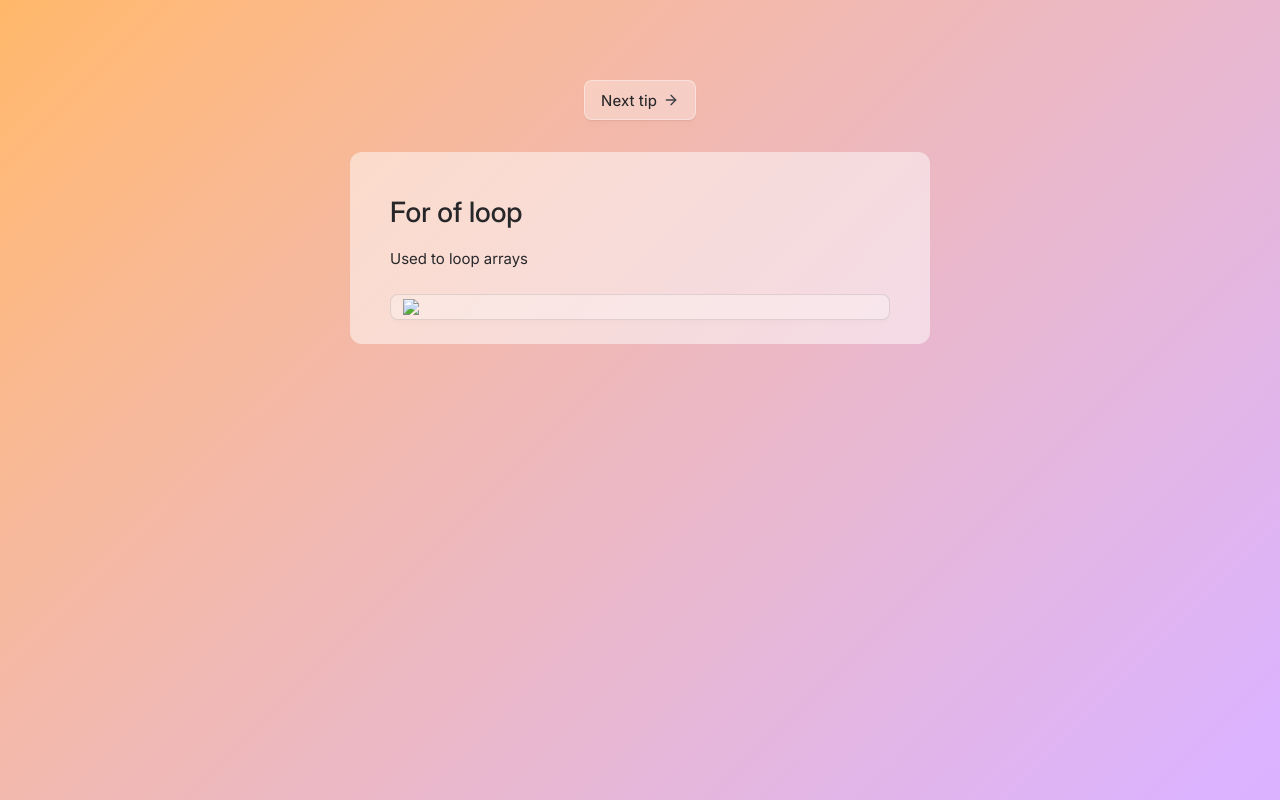
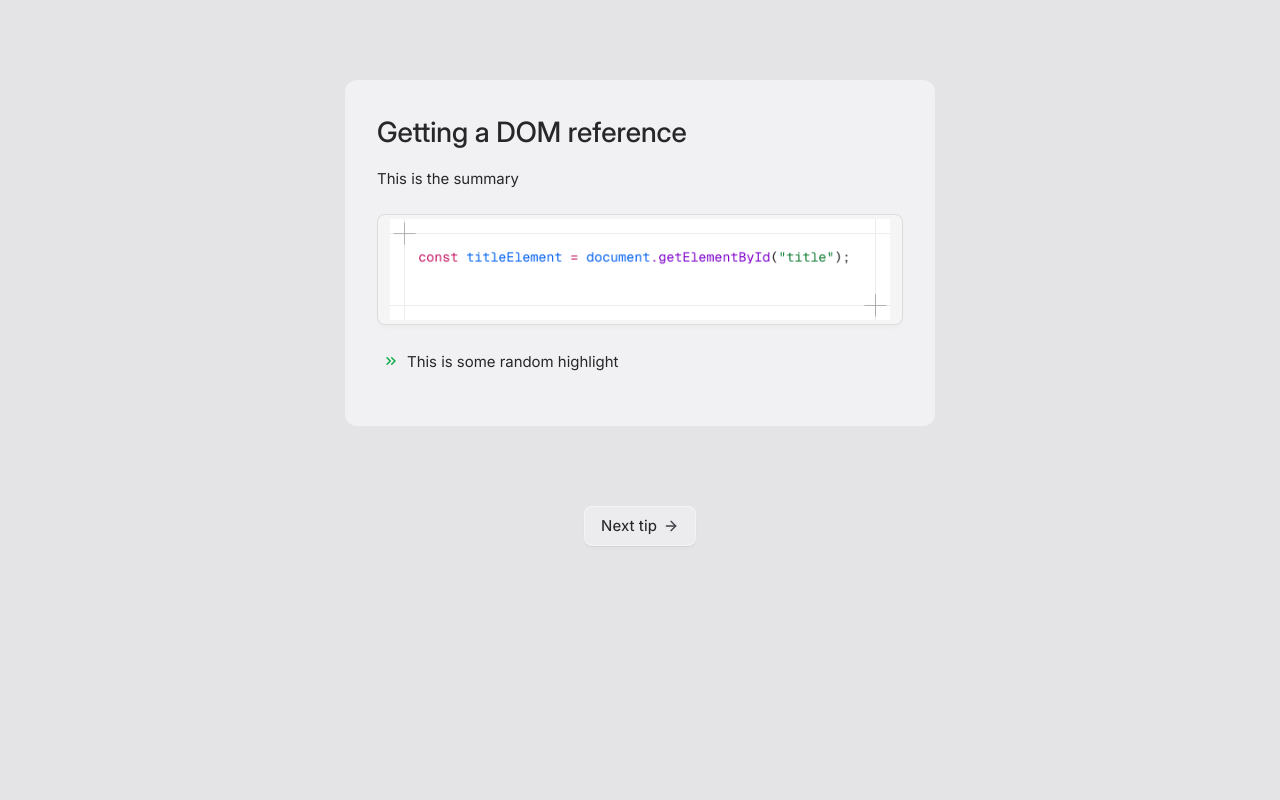
Before and after one commit to jack-brind/flashcards, a website built with Vite: page index.html in a window 1280 px wide. Built offline with nearby package versions, Linux system fonts and the light colour scheme; files whose address does not match are found by name.

Commit message:
Small changes

```diff
--- a/index.html
+++ b/index.html
@@ -13,26 +13,6 @@
   </head>
   <body>
     <div class="main">
-      <button id="refresh" class="button-default">
-        <div class="btn-label">Next tip</div>
-        <span class="btn-icon">
-          <svg
-            xmlns="http://www.w3.org/2000/svg"
-            width="16"
-            height="16"
-            viewBox="0 0 24 24"
-            fill="none"
-            stroke="#3f3f47"
-            stroke-width="2"
-            stroke-linecap="round"
-            stroke-linejoin="round"
-            class="feather feather-arrow-right"
-          >
-            <line x1="5" y1="12" x2="19" y2="12"></line>
-            <polyline points="12 5 19 12 12 19"></polyline>
-          </svg>
-        </span>
-      </button>
       <div class="card">
         <h1 id="title"></h1>
         <p id="summary"></p>
@@ -59,6 +39,26 @@
         </div>
       </div>
     </div>
+    <button id="refresh" class="button-default">
+      <div class="btn-label">Next tip</div>
+      <span class="btn-icon">
+        <svg
+          xmlns="http://www.w3.org/2000/svg"
+          width="16"
+          height="16"
+          viewBox="0 0 24 24"
+          fill="none"
+          stroke="#3f3f47"
+          stroke-width="2"
+          stroke-linecap="round"
+          stroke-linejoin="round"
+          class="feather feather-arrow-right"
+        >
+          <line x1="5" y1="12" x2="19" y2="12"></line>
+          <polyline points="12 5 19 12 12 19"></polyline>
+        </svg>
+      </span>
+    </button>
   </body>
   <script type="module" src="./src/script.js"></script>
 </html>
--- a/src/script.js
+++ b/src/script.js
@@ -1,6 +1,8 @@
 'use-strict';
 
 import { javascriptTips } from './tips.js';
+
+console.log(javascriptTips.length);
 
 // DOM references
 const titleElement = document.getElementById('title');
--- a/src/styles.css
+++ b/src/styles.css
@@ -315,11 +315,13 @@
 
 html {
   height: 100vh;
-  background: linear-gradient(
+  /* background: linear-gradient(
     135deg,
     var(--color-orange-300),
     var(--color-purple-300)
-  );
+  ); */
+  background: var(--color-zinc-200);
+  scroll-behavior: smooth;
 }
 
 body button {
@@ -356,7 +358,7 @@ p {
 
 .card {
   background: rgb(255, 255, 255, 0.5);
-  padding: 24px 40px;
+  padding: 16px 32px 40px 32px;
   border-radius: 12px;
   margin: 0px auto;
   height: fit-content;
@@ -399,6 +401,11 @@ p {
   transform: translate(0px);
 }
 
+emphasis {
+  color: var(--color-red-500);
+  font-style: italic;
+}
+
 .btn-label {
   user-select: none;
   color: var(--color-zinc-800);
--- a/src/tips.js
+++ b/src/tips.js
@@ -88,8 +88,17 @@ export const javascriptTips = [
   {
     title: 'Truthy & Falsy values',
     summary:
-      'These are values that JavaScript will interpret with defaults. Values are truthy if they return a ???. If the value returned is ',
+      'These values determine how expressions evaluate in boolean contexts. Values are falsy when they return false, 0, an empty string, Null, Undefined or NaN. Values are truthy non-zero numbers, non-empty strings, true, or an object ({} or []).',
     snippet: '/snippets/docbyid.png',
-    highlight: "You don't need to how a car's engine works to drive it",
+    highlight:
+      'The nullish coalescing operator specifically checks for null or undefined, ignoring the other falsy values.',
+  },
+  {
+    title: '.bind() method',
+    summary:
+      "The bind method is used to create a new function with a specific this value (context). This is like borrowing a function that's scope is encapsulated, but switching the context to the current invokation.",
+    snippet: '/snippets/bind.png',
+    highlight:
+      "When using bind, the first argument is what you want 'this' to be set to",
   },
 ];
```
Also changed, not shown: manifest.json, public/snippets/bind.png (added).
